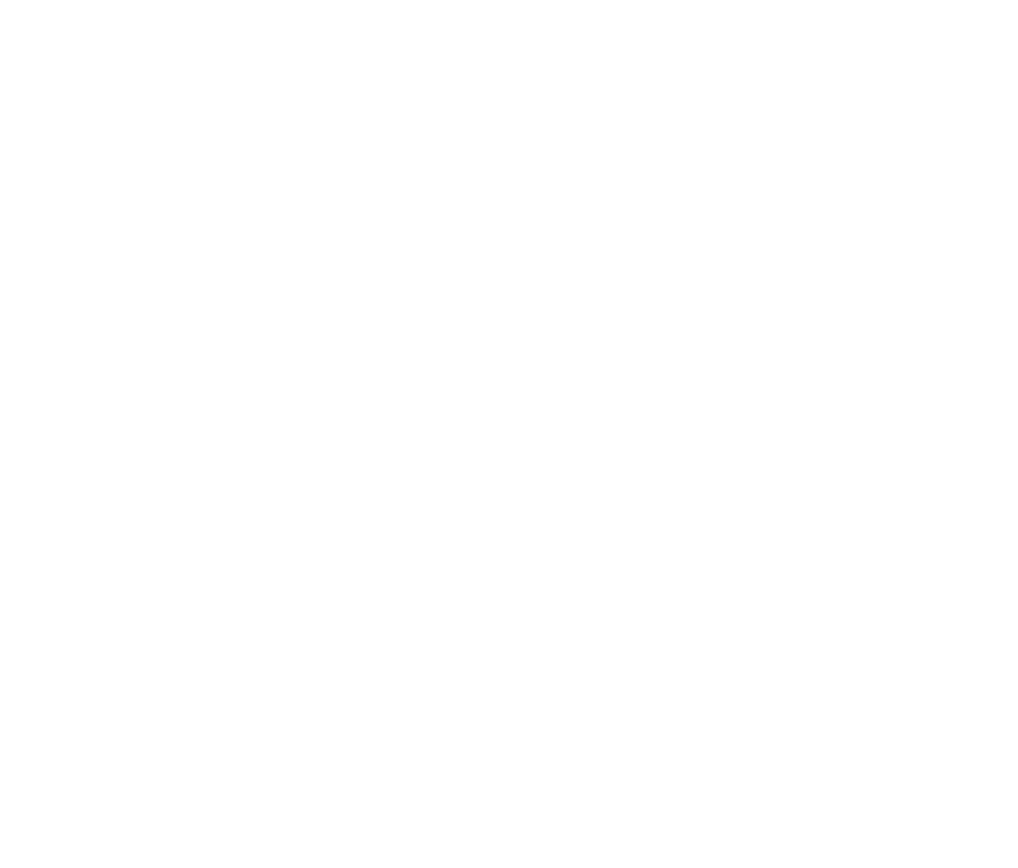
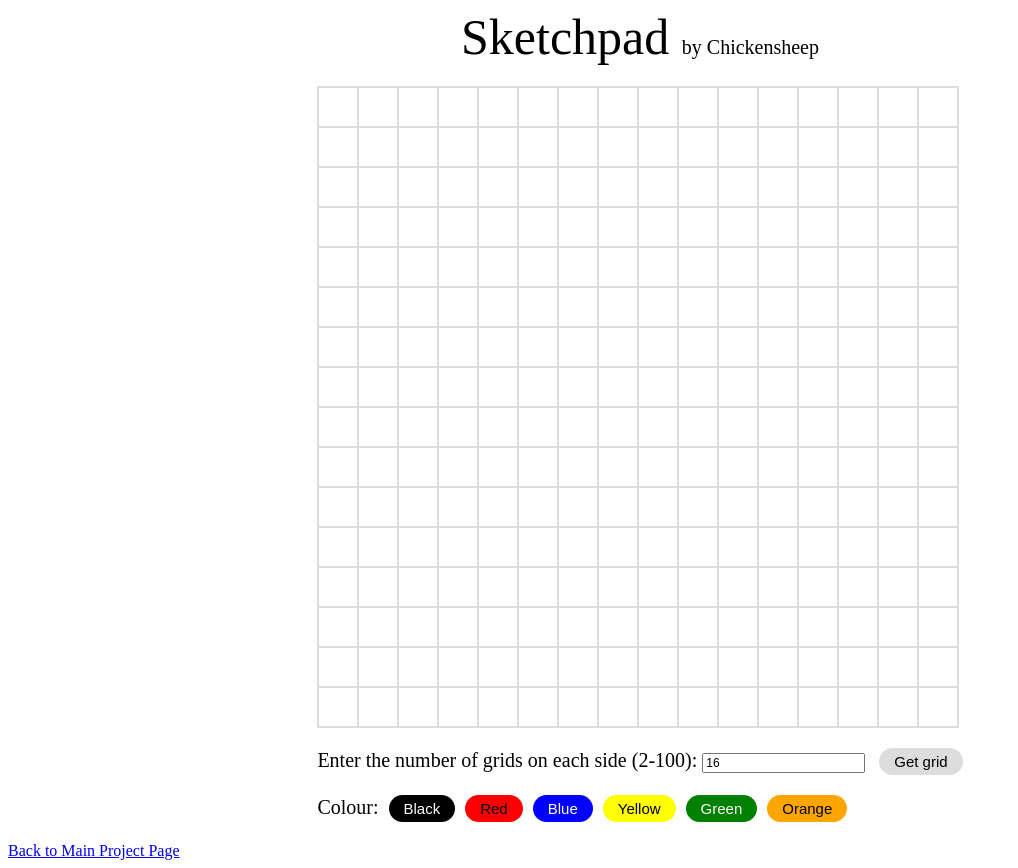
Before and after one commit to chickensheep/odin-project, a plain HTML site: page 03-Etch-a-Sketch/index.html in a window 1280 px wide. Shown: the whole page, without its empty margins (0-1018 px from the left). Before the commit the page ends 800 px from the top, so only its background shows below. Drawn offline with Linux system fonts and the light colour scheme.

Commit message:
add everything for etch a sketch project,including the bak to main page and add list in main index.html

```diff
--- a/03-Etch-a-Sketch/index.html
+++ b/03-Etch-a-Sketch/index.html
@@ -3,11 +3,22 @@
 <head>
     <meta charset="UTF-8">
     <meta name="viewport" content="width=device-width, initial-scale=1.0">
-    <title>Document</title>
+    <title>Sketchpad</title>
     <link rel="stylesheet" href="style.css">
 </head>
 <body>
-    <script src="script.js"></script>
-
+    <script src="script.js" defer></script>
+    <div class="container">
+        <div class="title">Sketchpad <span style="font-size: 20px;">by Chickensheep</span></div>
+        <div class="content">
+            <div class="board"></div>
+            <div class="grid">
+                <label for="gridNumber" style="font-size:20px"> Enter the number of grids on each side (2-100): </label>
+                <input type="text" id="gridNumber" style="font-size:12px" value="16">
+            </div>
+            <div class="option"></div>
+        </div>
+    </div>
+    <a href="../index.html">Back to Main Project Page</a>
 </body>
 </html>
--- a/03-Etch-a-Sketch/script.js
+++ b/03-Etch-a-Sketch/script.js
@@ -0,0 +1,144 @@
+const board=document.querySelector(".board")
+let isMouseDown= false;
+let yanshe="black"
+let numberSide=16
+
+function generateGrid(xyz,color){
+    board.innerHTML=""
+    for (let i = 1; i <= xyz*xyz; i++) {
+        let square=document.createElement("div")
+        board.appendChild(square)
+        square.className="square"
+        let length=640/xyz
+        square.style.width=`${length}px`
+        square.style.height=`${length}px`
+
+        square.addEventListener("mousedown", ()=>{
+            isMouseDown=true
+        })
+        square.addEventListener("mouseup",()=>{
+            isMouseDown=false
+        })
+
+        square.addEventListener("mouseover", ()=>{
+            if (isMouseDown){
+                square.style.backgroundColor=color
+            }
+        })
+
+        square.addEventListener("mousedown",()=>{
+            square.style.backgroundColor=color
+        })
+    }
+}
+
+generateGrid(numberSide,yanshe)
+
+const size=document.querySelector("#gridNumber")
+size.addEventListener("keydown",(event)=>{
+    if(event.key==="Enter"){
+        if (size.value>100){
+            numberSide=100
+            size.value=""
+            generateGrid(numberSide,yanshe)
+        } else if (size.value<2){
+            numberSide=2
+            size.value=""
+            generateGrid(numberSide,yanshe)
+        } else if (size.value>=2 && size.value<=100){
+            numberSide=size.value
+            size.value=""
+            generateGrid(numberSide,yanshe)
+        } else {
+            alert("Please enter only number.")
+            size.value=""
+        }
+    }
+})
+
+const grid=document.querySelector(".grid")
+const gridButton=document.createElement("button")
+gridButton.textContent="Get grid"
+grid.appendChild(gridButton)
+gridButton.addEventListener("click",()=>{
+    if (size.value>100){
+        numberSide=100
+        size.value=""
+        generateGrid(numberSide,yanshe)
+    } else if (size.value<2){
+        numberSide=2
+        size.value=""
+        generateGrid(numberSide,yanshe)
+    } else if (size.value>=2 && size.value<=100){
+        numberSide=size.value
+        size.value=""
+        generateGrid(numberSide,yanshe)
+    } else {
+        alert("Please enter only number.")
+        size.value=""
+    }
+})
+
+const color=document.createElement("p")
+const option=document.querySelector(".option")
+option.appendChild(color)
+color.textContent="Colour:"
+color.style.fontSize="20px"
+
+const black=document.createElement("button")
+const red=document.createElement("button")
+const blue=document.createElement("button")
+const yellow=document.createElement("button")
+const green=document.createElement("button")
+const orange=document.createElement("button")
+
+black.className="black"
+red.className="red"
+blue.className="blue"
+yellow.className="yellow"
+green.className="green"
+orange.className="orange"
+
+black.textContent="Black"
+red.textContent="Red"
+blue.textContent="Blue"
+yellow.textContent="Yellow"
+green.textContent="Green"
+orange.textContent="Orange"
+
+color.appendChild(black)
+color.appendChild(red)
+color.appendChild(blue)
+color.appendChild(yellow)
+color.appendChild(green)
+color.appendChild(orange)
+
+black.addEventListener("click",()=>{
+    yanshe="black"
+    generateGrid(numberSide,yanshe)
+})
+
+red.addEventListener("click",()=>{
+    yanshe="red"
+    generateGrid(numberSide,yanshe)
+})
+
+blue.addEventListener("click",()=>{
+    yanshe="blue"
+    generateGrid(numberSide,yanshe)
+})
+
+yellow.addEventListener("click",()=>{
+    yanshe="yellow"
+    generateGrid(numberSide,yanshe)
+})
+
+green.addEventListener("click",()=>{
+    yanshe="green"
+    generateGrid(numberSide,yanshe)
+})
+
+orange.addEventListener("click",()=>{
+    yanshe="orange"
+    generateGrid(numberSide,yanshe)
+})
--- a/03-Etch-a-Sketch/style.css
+++ b/03-Etch-a-Sketch/style.css
@@ -0,0 +1,67 @@
+.board{
+    display:flex;
+    flex-wrap:wrap;
+    border:0.5px solid #ddd;
+    width:640px;
+    height:640px;
+}
+
+
+.square {
+    border: 0.5px solid #ddd;
+    box-sizing:border-box;
+}
+
+.container{
+    display:flex;
+    flex-direction: column;
+    align-items: center;
+
+}
+
+.title {
+    font-size: 50px;
+    margin-bottom:20px;
+}
+
+
+
+.board {
+    margin-bottom:20px;
+}
+
+button {
+    padding:5px 15px;
+    margin-left:10px;
+    font-size:15px;
+    border-radius: 20px;
+    border: none;
+    background-color: #ddd;
+}
+
+.black{
+    background-color: black;
+    color: white;
+}
+
+.red{
+    background-color: red;
+}
+
+.blue{
+    background-color: blue;
+    color: white;
+}
+
+.yellow {
+    background-color: yellow;
+}
+
+.green {
+    background-color: green;
+    color: white;
+}
+
+.orange {
+    background-color: orange;
+}
```
Also changed, not shown: index.html (+1 -0 lines).
